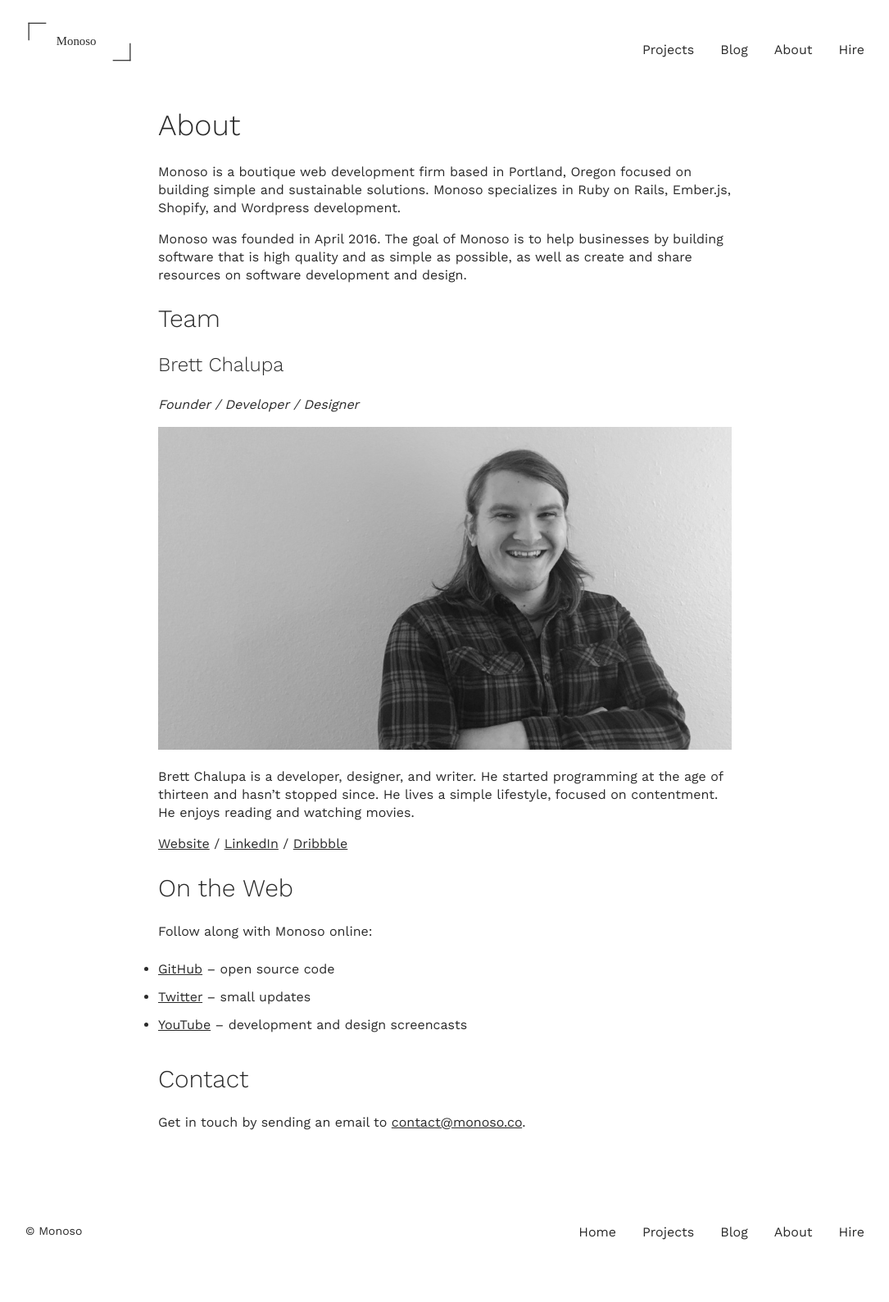
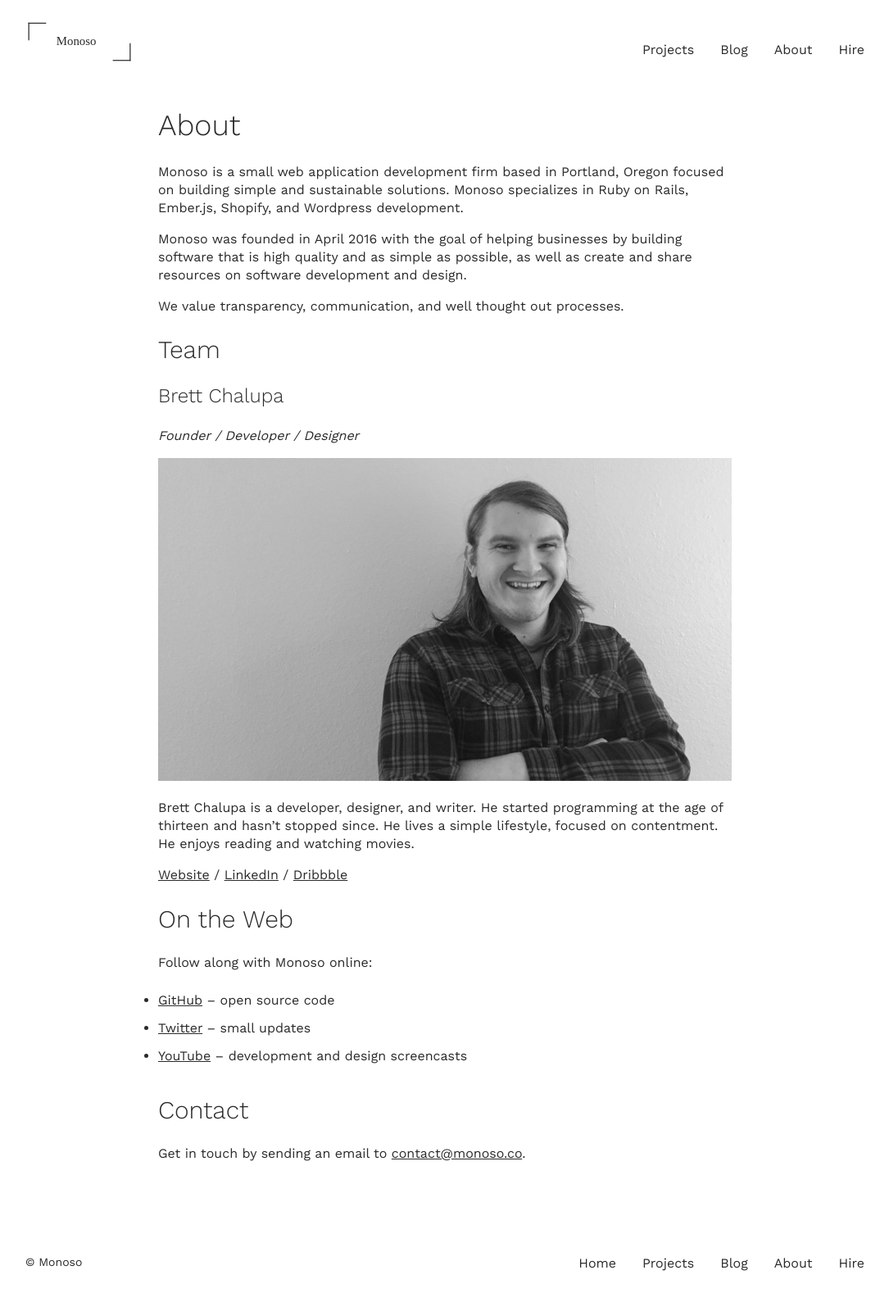
Before and after one commit to brettchalupa/brettcodes, a Jekyll site: the page built from about.md, in a window 1280 px wide. Shown: the whole page at 82% size, without its empty margins (97-1182 px from the left). Built offline with Jekyll 4.4.1, drawn with Linux system fonts in a browser that asks for light colours; before the commit the page ends 1551 px from its top, so only the background shows below that.

Commit message:
Rework tagline to be more straight forward
This makes it clear that Monoso builds web applications, specifically
with a focused mostly on Ruby on Rails and Ember.js. This matches GitHub
and Twitter.

```diff
--- a/_config.yml
+++ b/_config.yml
@@ -23,7 +23,7 @@ defaults:
   values:
     layout: post
     description:
-description: A boutique web development firm focused on building simple and sustainable solutions, specializing in Ruby on Rails, Ember.js, Shopify, and Wordpress.
+description: A process-oriented web application development studio specializing in Ruby on Rails, Ember.js, Shopify, Wordpress, and high-quality code.
 url: http://www.monoso.co
 logo: "/img/monoso-logo.png"
 twitter:
--- a/about.md
+++ b/about.md
@@ -7,14 +7,17 @@ layout: default
 
 # About
 
-Monoso is a boutique web development firm based in Portland, Oregon
-focused on building simple and sustainable solutions. Monoso specializes
-in Ruby on Rails, Ember.js, Shopify, and Wordpress development.
+Monoso is a small web application development firm based in Portland,
+Oregon focused on building simple and sustainable solutions. Monoso
+specializes in Ruby on Rails, Ember.js, Shopify, and Wordpress
+development.
 
-Monoso was founded in April 2016. The goal of Monoso is to help
-businesses by building software that is high quality and as simple as
-possible, as well as create and share resources on software development
+Monoso was founded in April 2016 with the goal of helping businesses by
+building software that is high quality and as simple as possible, as
+well as create and share resources on software development
 and design.
+
+We value transparency, communication, and well thought out processes.
 
 ## Team
 
--- a/index.html
+++ b/index.html
@@ -7,9 +7,7 @@ layout: default
   <div class="intro">
     <h1>Simple &amp; sustainable solutions to complex problems</h1>
 
-    <p class='intro-description'>Monoso is a boutique development
-    and design firm specializing in building web applications and
-    websites.</p>
+    <p class='intro-description'>Monoso is a process-oriented web application development studio specializing in Ruby on Rails, Ember.js, and high-quality code.</p>
   </div>
 
   <div class='section featured-projects'>
```
